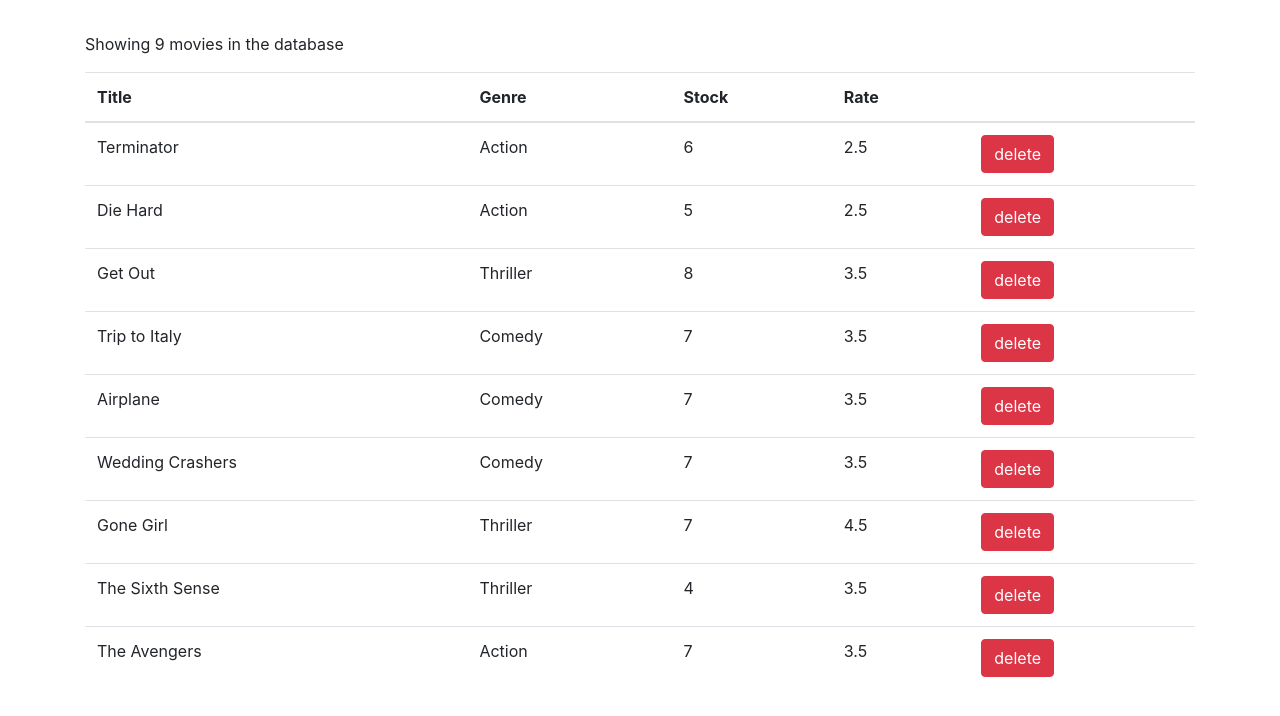
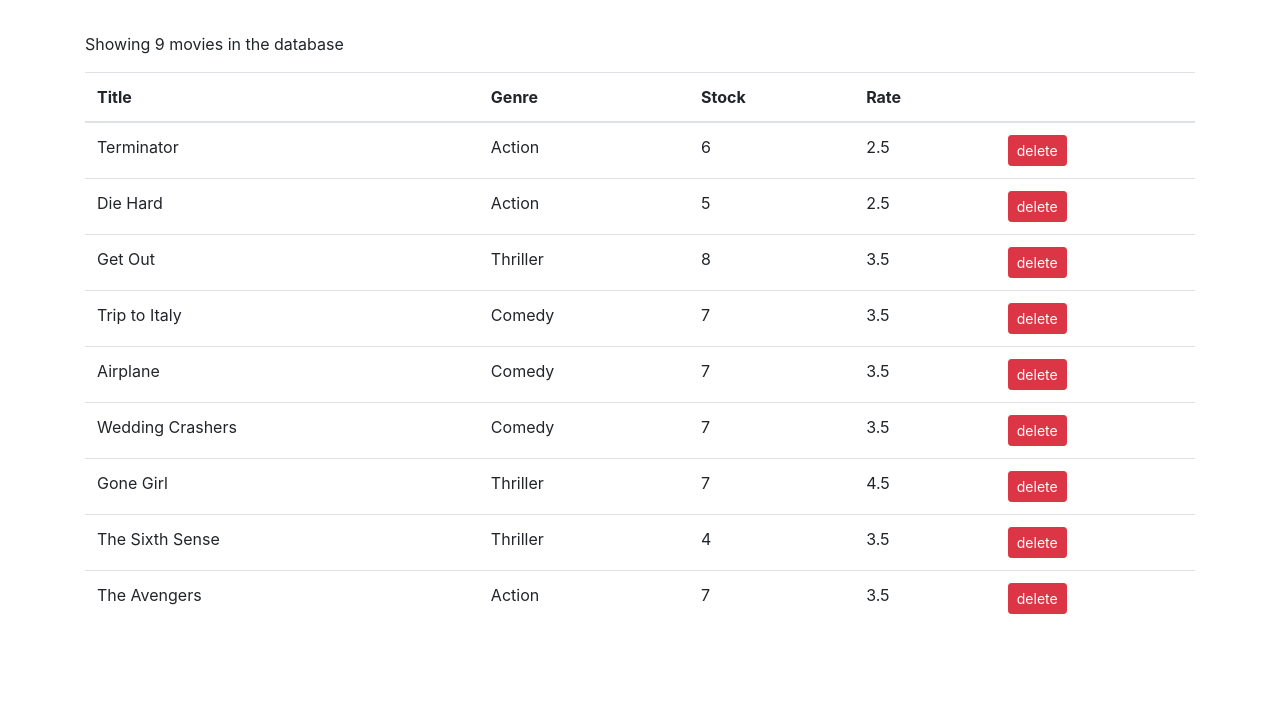
Before and after one commit to IEdiong/react-001, a React (Create React App) app: page / in a window 1280 px wide. Shown: the top 716 px of the page. Built offline with nearby package versions, Linux system fonts and the light colour scheme.

Commit message:
Implemented the delete function

```diff
--- a/src/App.js
+++ b/src/App.js
@@ -4,7 +4,7 @@
 function App() {
   return (
     <main className='container'>
-      <Movies></Movies>
+      <Movies />
     </main>
   );
 }
--- a/src/components/movies.jsx
+++ b/src/components/movies.jsx
@@ -4,6 +4,13 @@
 class Movies extends Component {
   state = {
     movies: getMovies(),
+  };
+
+  handleDelete = (movie) => {
+    console.log(movie);
+    const newMovies = this.state.movies.filter((m) => m._id !== movie._id);
+    console.log(newMovies);
+    this.setState({ movies: newMovies });
   };
 
   render() {
@@ -28,7 +35,9 @@
                 <td>{movie.numberInStock}</td>
                 <td>{movie.dailyRentalRate}</td>
                 <td>
-                  <button className='btn btn-danger'>delete</button>
+                  <button className='btn btn-danger btn-sm' onClick={() => this.handleDelete(movie)}>
+                    delete
+                  </button>
                 </td>
               </tr>
             ))}
```
